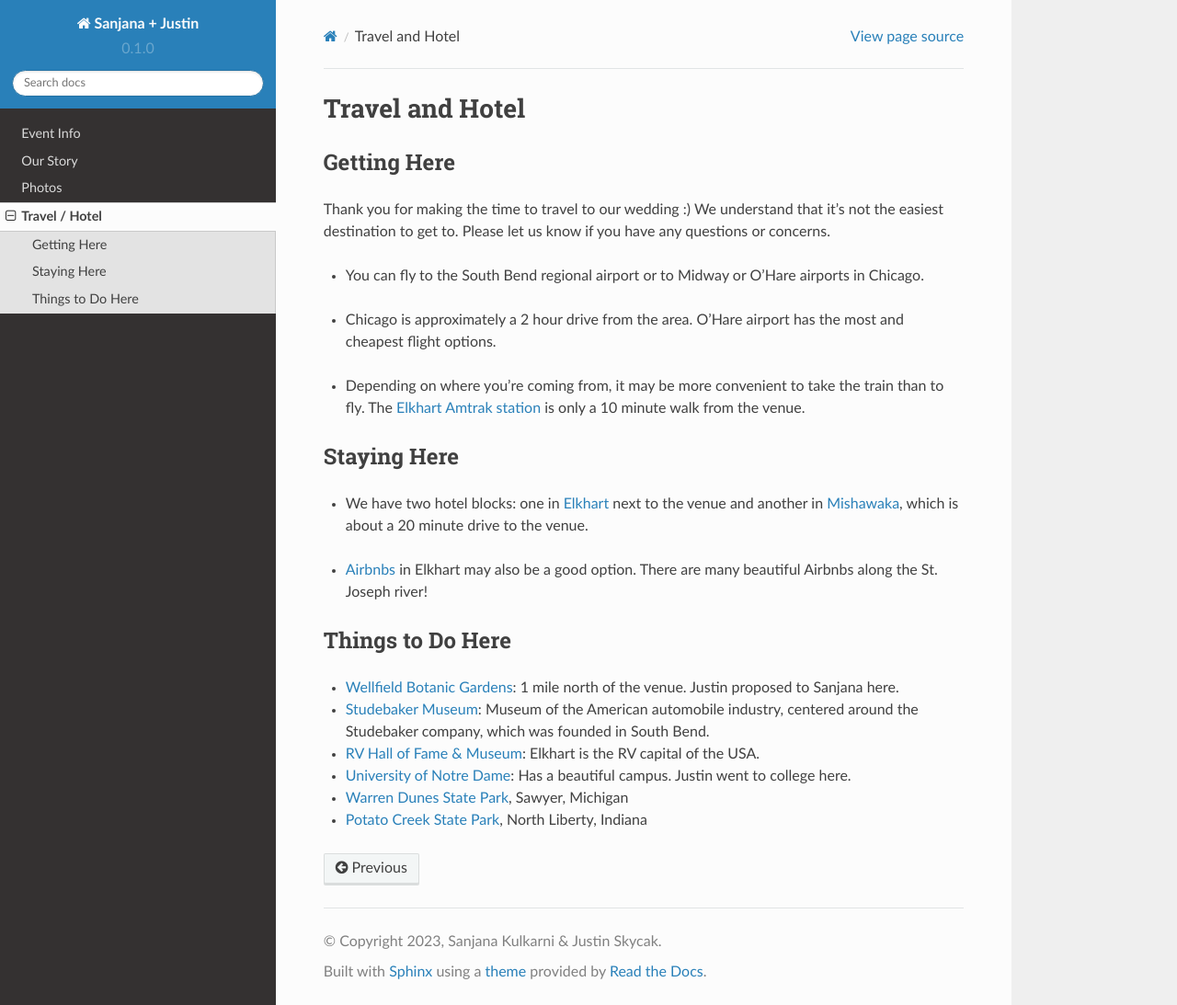
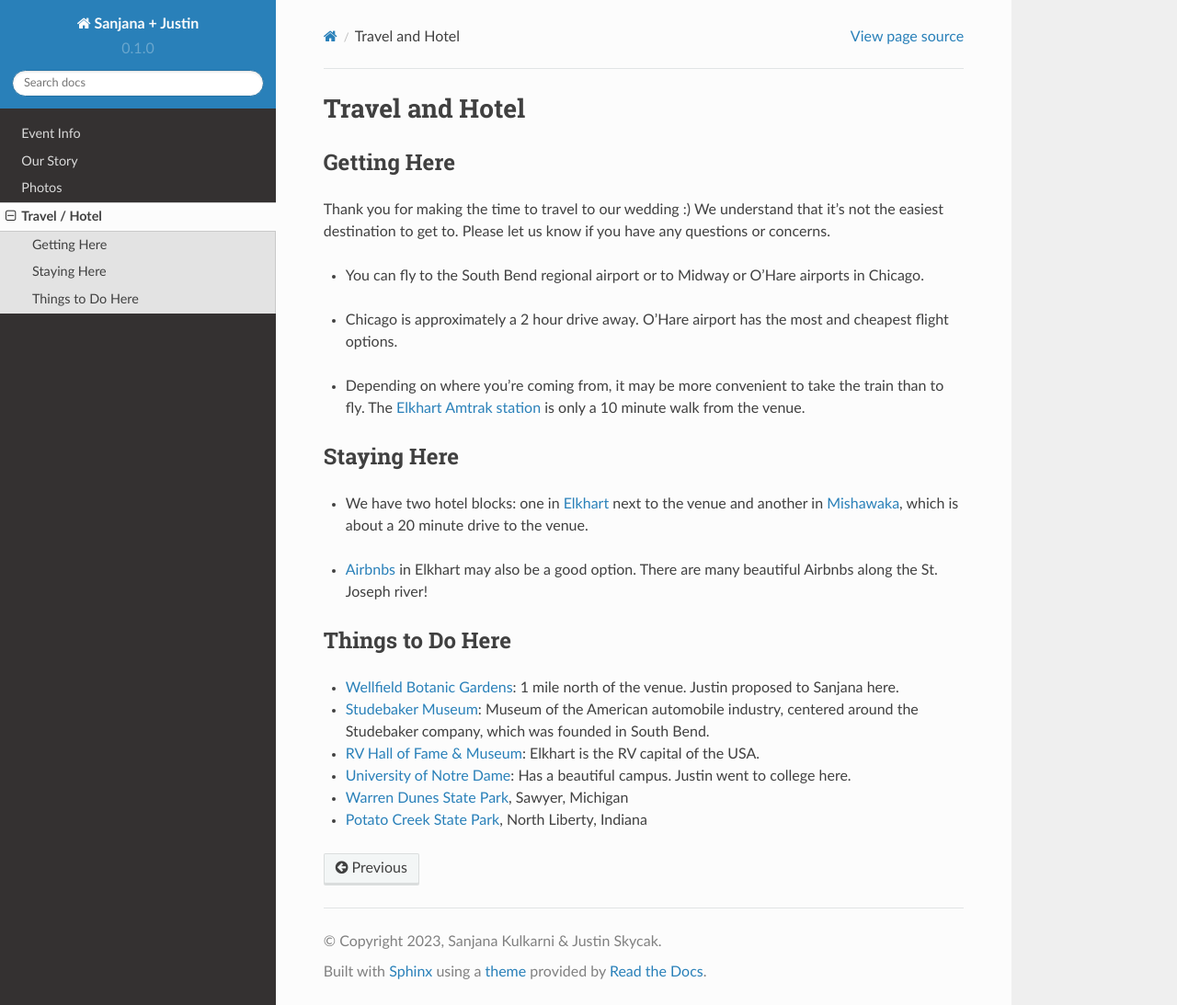
Before and after one commit to jpskycak/wedding, a Sphinx documentation site: the page built from docs/source/hotel.rst, in a window 1280 px wide and 1093 px high. Shown: the whole window at 92% size. Built offline with Sphinx 7.4.7 and the Read the Docs theme 2.0.0, drawn with Linux system fonts in a browser that asks for light colours.

Commit message:
Update hotel.rst

```diff
--- a/docs/source/hotel.rst
+++ b/docs/source/hotel.rst
@@ -9,7 +9,7 @@ Thank you for making the time to travel to our wedding :) We understand that it'
 * You can fly to the South Bend regional airport or to Midway or O'Hare airports in Chicago.
 \
 
-* Chicago is approximately a 2 hour drive from the area. O'Hare airport has the most and cheapest flight options.
+* Chicago is approximately a 2 hour drive away. O'Hare airport has the most and cheapest flight options.
 \
 
 * Depending on where you're coming from, it may be more convenient to take the train than to fly. The `Elkhart Amtrak station <https://www.amtrak.com/stations/ekh>`_ is only a 10 minute walk from the venue.
```
